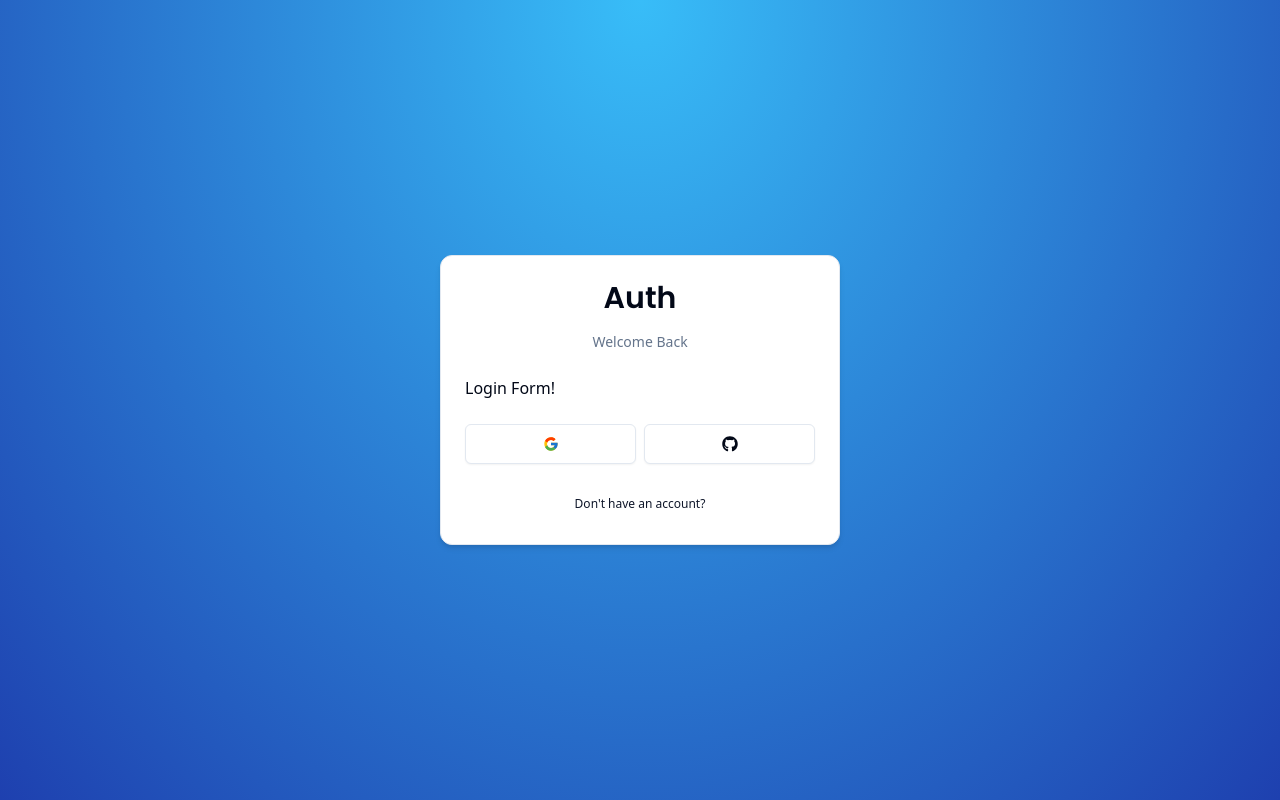
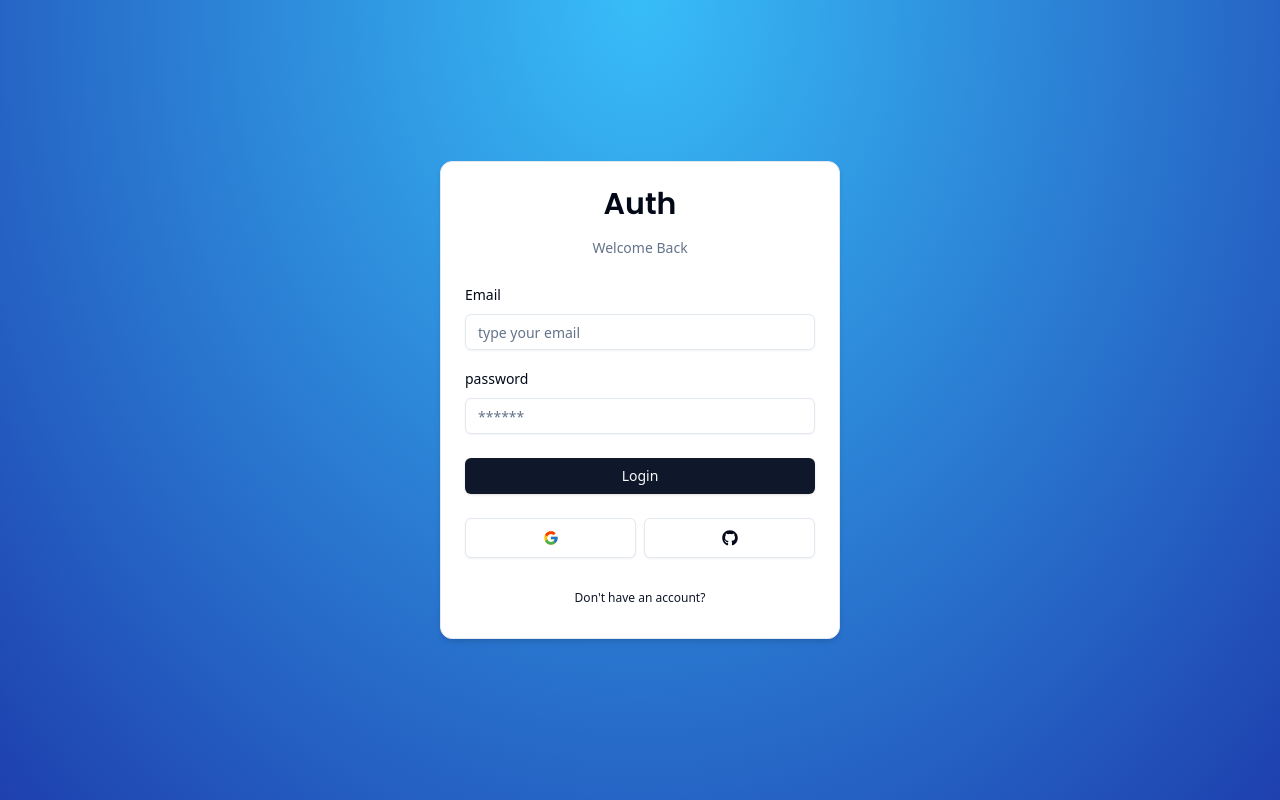
Before and after one commit to parves371/next-auth-v5, a Next.js app: page /auth/login in a window 1280 px wide. Built offline with nearby package versions, Linux system fonts and the light colour scheme.

Commit message:
add login from page

```diff
--- a/components/auth/login-form.tsx
+++ b/components/auth/login-form.tsx
@@ -1,6 +1,36 @@
-import { CardWrapper } from "./card-wrapper";
+"use client";
+import * as z from "zod";
+import { zodResolver } from "@hookform/resolvers/zod";
+import { useForm } from "react-hook-form";
+
+import { Loginchema } from "@/schemas";
+import {
+  Form,
+  FormControl,
+  FormField,
+  FormItem,
+  FormLabel,
+  FormMessage,
+} from "@/components/ui/form";
+
+import { CardWrapper } from "@/components/auth/card-wrapper";
+import { Input } from "@/components/ui/input";
+import { Button } from "@/components/ui/button";
+import { FormError } from "@/components/form-error";
+import { FormSuccess } from "@/components/form-success";
 
 export const LoginForm = () => {
+  const form = useForm<z.infer<typeof Loginchema>>({
+    resolver: zodResolver(Loginchema),
+    defaultValues: {
+      email: "",
+      password: "",
+    },
+  });
+
+  const onSubmit = (values: z.infer<typeof Loginchema>) => {
+    console.log(values);
+  };
   return (
     <CardWrapper
       headerLabel="Welcome Back"
@@ -8,7 +38,47 @@ export const LoginForm = () => {
       backButtonHref="/auth/register"
       showSocial
     >
-      Login Form!
+      <Form {...form}>
+        <form onSubmit={form.handleSubmit(onSubmit)} className="space-y-6">
+          <div className="space-y-4">
+            <FormField
+              name="email"
+              control={form.control}
+              render={({ field }) => (
+                <FormItem>
+                  <FormLabel>Email</FormLabel>
+                  <FormControl>
+                    <Input
+                      type="email"
+                      placeholder="type your email"
+                      {...field}
+                    />
+                  </FormControl>
+                  <FormMessage />
+                </FormItem>
+              )}
+            />
+            <FormField
+              name="password"
+              control={form.control}
+              render={({ field }) => (
+                <FormItem>
+                  <FormLabel>password</FormLabel>
+                  <FormControl>
+                    <Input type="password" placeholder="******" {...field} />
+                  </FormControl>
+                  <FormMessage />
+                </FormItem>
+              )}
+            />
+          </div>
+          <FormError message="" />
+          <FormSuccess message="" />
+          <Button type="submit" className="w-full">
+            Login
+          </Button>
+        </form>
+      </Form>
     </CardWrapper>
   );
 };
--- /dev/null
+++ b/components/form-error.tsx
@@ -0,0 +1,16 @@
+import { ExclamationTriangleIcon } from "@radix-ui/react-icons";
+
+interface FormErrorProps {
+  message?: string;
+}
+
+export const FormError = ({ message }: FormErrorProps) => {
+  if (!message) return null;
+
+  return (
+    <div className="bg-destructive/15 p-3 rounded-md flex items-center gap-x-2 text-sm text-destructive">
+      <ExclamationTriangleIcon className="h-4 w-4" />
+      <p>{message}</p>
+    </div>
+  );
+};
--- /dev/null
+++ b/components/form-success.tsx
@@ -0,0 +1,16 @@
+import { CheckCircledIcon } from "@radix-ui/react-icons";
+
+interface FormSuccessProps {
+  message?: string;
+}
+
+export const FormSuccess = ({ message }: FormSuccessProps) => {
+  if (!message) return null;
+
+  return (
+    <div className="bg-emerald-500/15 p-3 rounded-md flex items-center gap-x-2 text-sm text-emerald-500">
+      <CheckCircledIcon className="h-4 w-4" />
+      <p>{message}</p>
+    </div>
+  );
+};
--- /dev/null
+++ b/schemas/index.ts
@@ -0,0 +1,10 @@
+import * as z from "zod";
+
+export const Loginchema = z.object({
+  email: z.string().email({
+    message: "Please enter a valid email address",
+  }),
+  password: z.string().min(1, {
+    message: "Password is required",
+  }),
+});
```
Also changed, not shown: package.json (+6 -1 lines), 1 other file (tests, documents, lock files or other folders).
